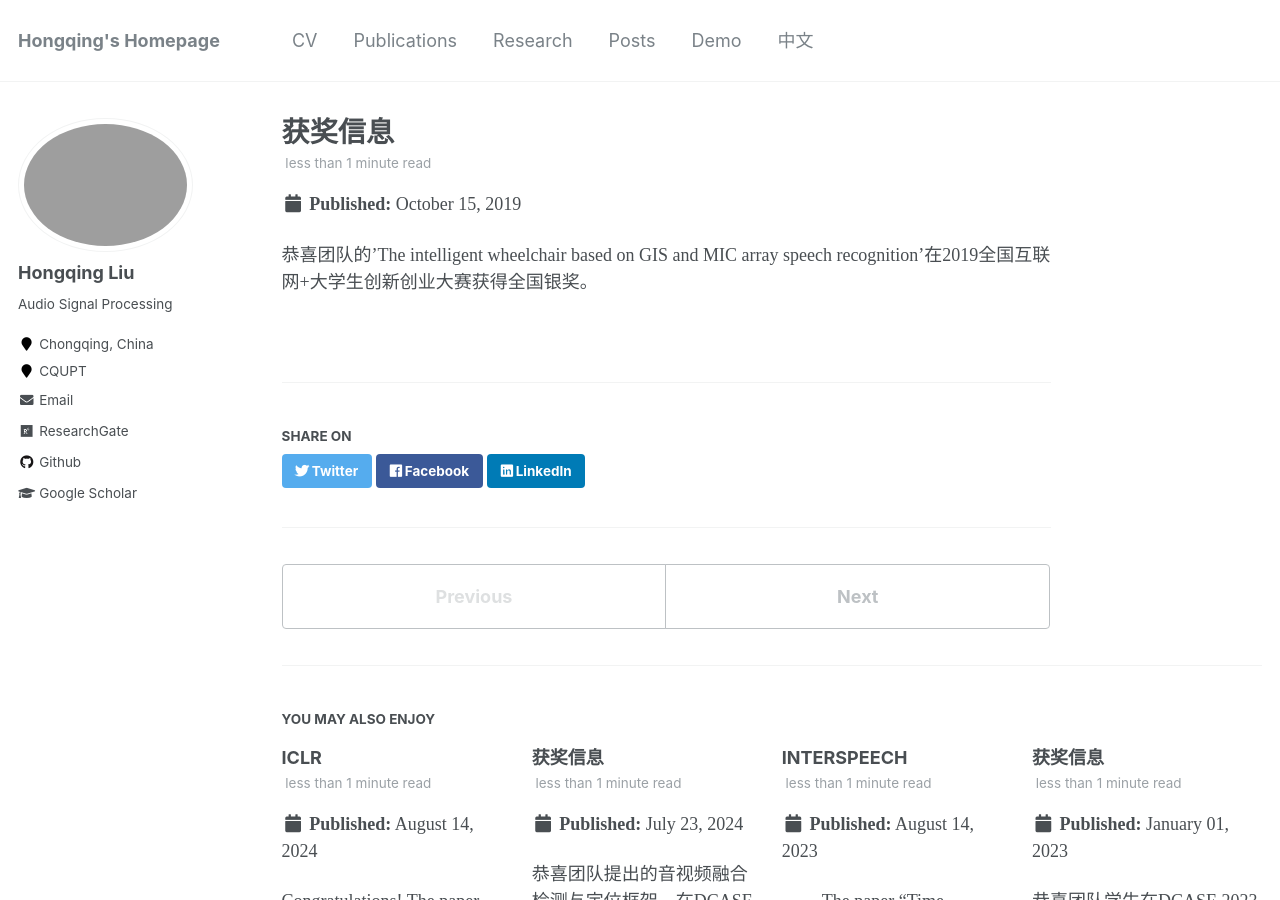
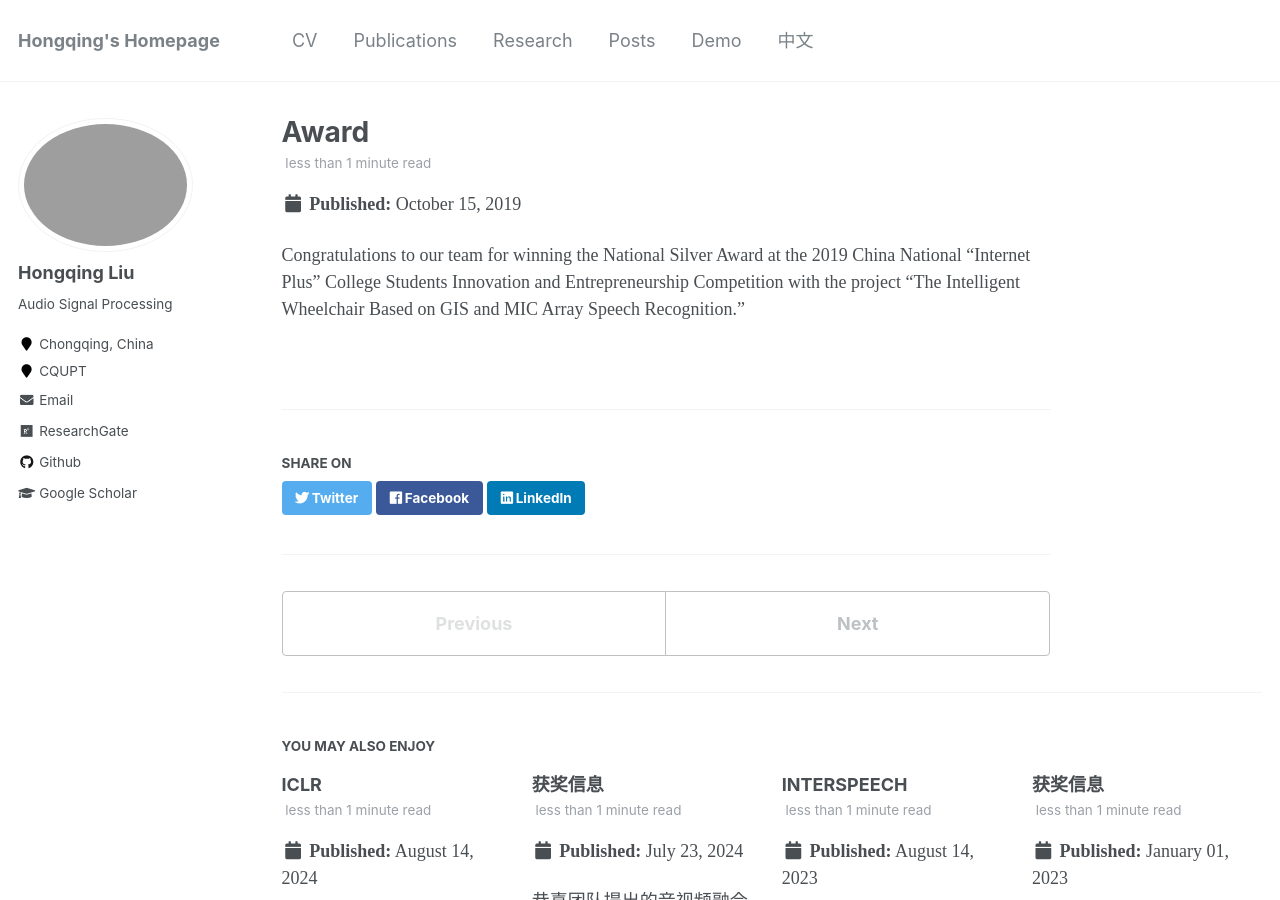
Before and after one commit to hong-qing-liu/english-hong-qing-liu.github.io, a Jekyll site: the page built from _posts/2019-10-15-blog-post-7.md, in a window 1280 px wide and 900 px high. Built offline with Jekyll 4.4.1, drawn with Linux system fonts in a browser that asks for light colours.

Commit message:
Update 2019-10-15-blog-post-7.md

```diff
--- a/_posts/2019-10-15-blog-post-7.md
+++ b/_posts/2019-10-15-blog-post-7.md
@@ -1,7 +1,7 @@
 ---
-title: '获奖信息'
+title: 'Award'
 date: 2019-10-15
 permalink: /posts/2019/05/blog-post-7/
 ---
 
-恭喜团队的’The intelligent wheelchair based on GIS and MIC array speech recognition’在2019全国互联网+大学生创新创业大赛获得全国银奖。
+Congratulations to our team for winning the National Silver Award at the 2019 China National "Internet Plus" College Students Innovation and Entrepreneurship Competition with the project "The Intelligent Wheelchair Based on GIS and MIC Array Speech Recognition."
```
